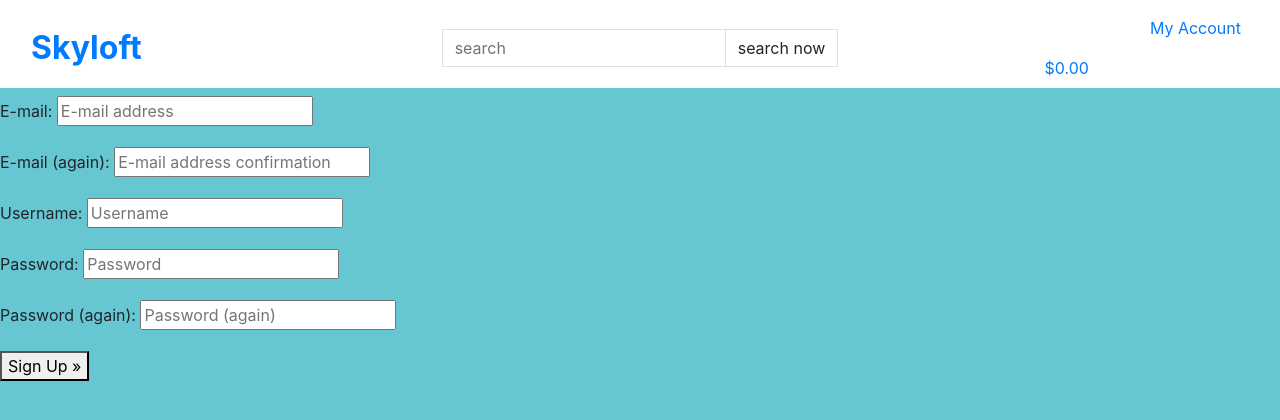
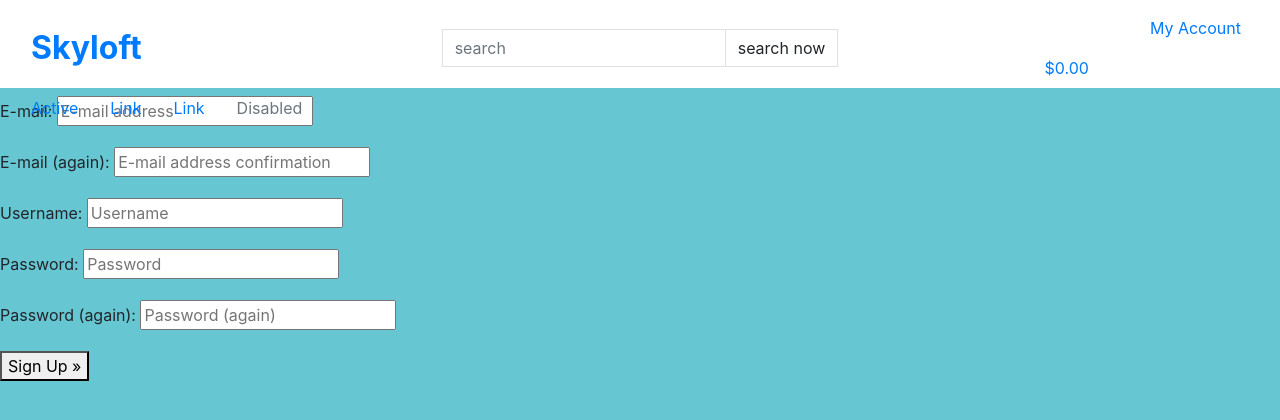
Before and after one commit to Code-Institute-Submissions/NyHagan-skyloft_AugResub, a Django app: page /accounts/signup/ in a window 1280 px wide. Shown: the top 420 px of the page. Run offline with Django 3.2, Linux system fonts and the light colour scheme.

Commit message:
create main navbar and grid for options

```diff
--- a/static/css/style.css
+++ b/static/css/style.css
@@ -26,3 +26,13 @@ html{
         padding-top: 164px;
     }
 }
+
+#head {
+   position; absolute;
+}
+
+#mainnav{
+    position;relative;
+    height: 600px;
+    margin-top: 200px;
+}
--- a/templates/base.html
+++ b/templates/base.html
@@ -20,8 +20,8 @@
     <title>Skyloft</title>
   </head>
   <body>
-    <header class="container-fluid fixed-top">
-      <div class="row bg-white pt-lg-2 d-none d-lg-flex" id="mainnav" >
+    <header class="container-fluid fixed-top" id="head">
+      <div class="row bg-white pt-lg-2 d-none d-lg-flex">
         <div class="col-12 col-lg-4 my-auto py-1 py-lg-0 text-center text-lg-left">
           <a href="{% url 'home'%}" class="nav-link main-logo-link">
             <h2 class="logo-font text-black my-0"><strong>Skyloft</strong></h2>
@@ -77,13 +77,25 @@
           </ul>
         </div>
       </div>
+      <ul class="nav">
+        <li class="nav-item">
+          <a class="nav-link active" href="#">Active</a>
+        </li>
+        <li class="nav-item">
+          <a class="nav-link" href="#">Link</a>
+        </li>
+        <li class="nav-item">
+          <a class="nav-link" href="#">Link</a>
+        </li>
+        <li class="nav-item">
+          <a class="nav-link disabled">Disabled</a>
+        </li>
+      </ul>
     </header>
 
     {% if messages %}
       <div class="messsage-container"></div>
     {% endif %}
-
-
 
     {% block corejs %}
       <script src="https://cdn.jsdelivr.net/npm/jquery@3.5.1/dist/jquery.slim.min.js" integrity="sha384-DfXdz2htPH0lsSSs5nCTpuj/zy4C+OGpamoFVy38MVBnE+IbbVYUew+OrCXaRkfj" crossorigin="anonymous"></script>
@@ -100,7 +112,5 @@
     {% block postloadjs %}
     {% endblock %}
 
-
-
   </body>
 </html>
```
Also changed, not shown: home/templates/home/index.html (+9 -3 lines).
